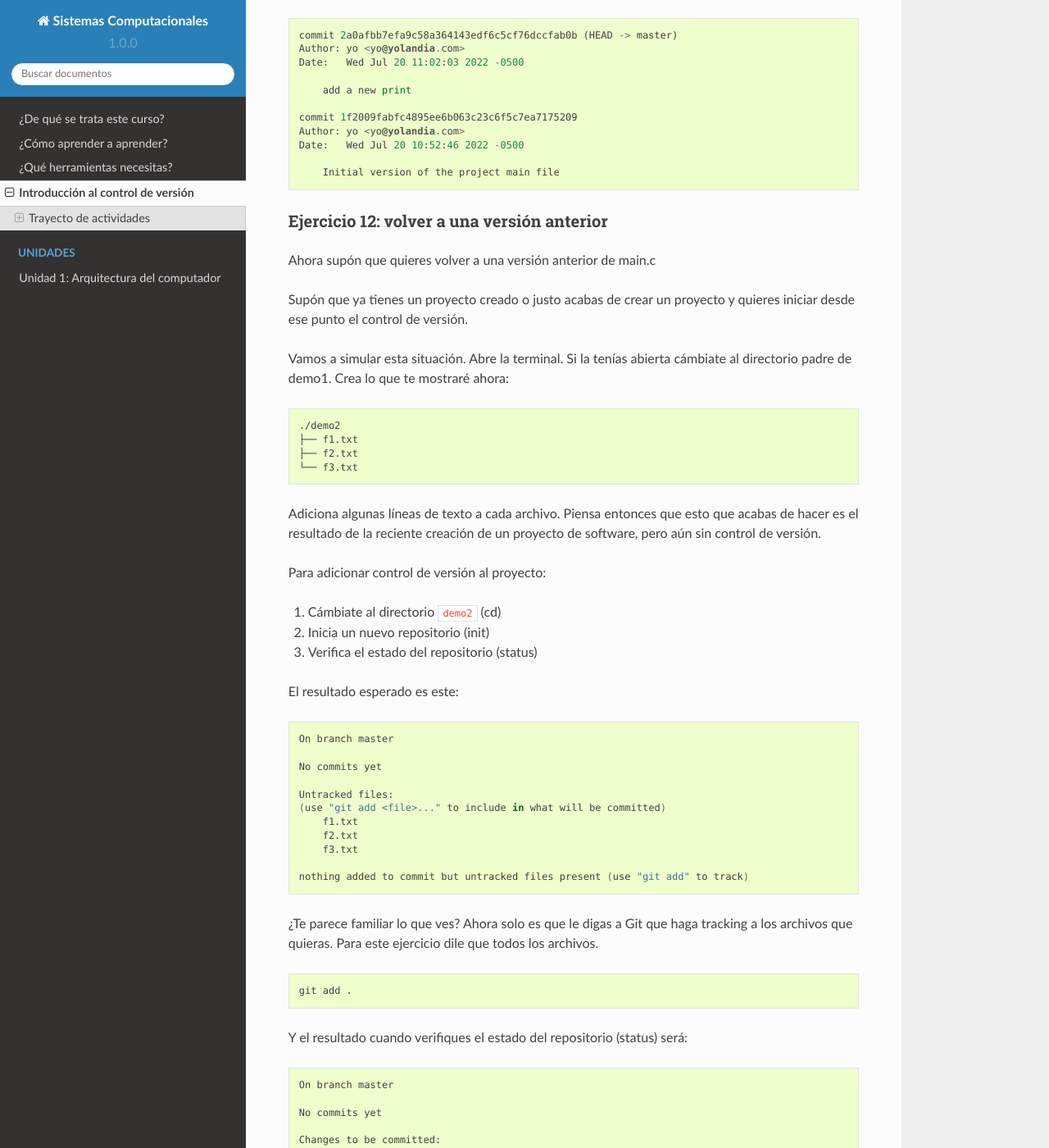
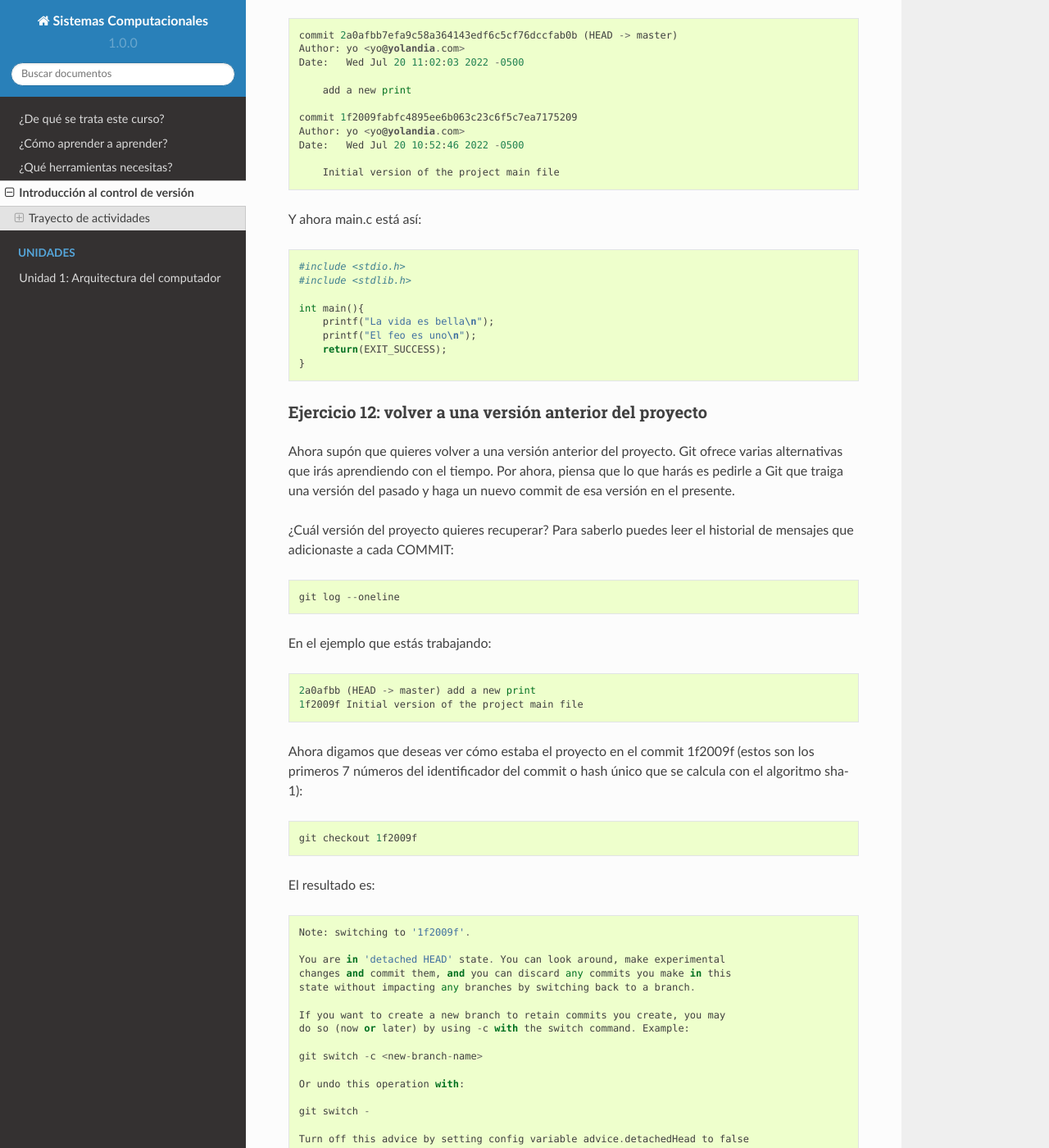
Before and after one commit to juanferfranco/SistemasComputacionales, a Sphinx documentation site: the page built from docs/_intro/introGit.rst, in a window 1280 px wide and 1400 px high, scrolled down 12467 px. Shown: the whole window at 82% size. Built offline with Sphinx 7.4.7 and the Read the Docs theme 2.0.0, drawn with Linux system fonts in a browser that asks for light colours; some of the changed text lies outside the part shown.

Commit message:
update git doc

```diff
--- a/docs/_intro/introGit.rst
+++ b/docs/_intro/introGit.rst
@@ -547,191 +547,286 @@ Te debe quedar algo así::
 
         Initial version of the project main file
 
-Ejercicio 12: volver a una versión anterior
-^^^^^^^^^^^^^^^^^^^^^^^^^^^^^^^^^^^^^^^^^^^^^^^^^^^
+Y ahora main.c está así::
 
-Ahora supón que quieres volver a una versión anterior
-de main.c
+    #include <stdio.h>
+    #include <stdlib.h>
+
+    int main(){
+        printf("La vida es bella\n");
+        printf("El feo es uno\n");
+        return(EXIT_SUCCESS);
+    }
 
 
+Ejercicio 12: volver a una versión anterior del proyecto
+^^^^^^^^^^^^^^^^^^^^^^^^^^^^^^^^^^^^^^^^^^^^^^^^^^^^^^^^^^
 
+Ahora supón que quieres volver a una versión anterior del proyecto.
+Git ofrece varias alternativas que irás aprendiendo con el tiempo. Por ahora,
+piensa que lo que harás es pedirle a Git que traiga una versión del pasado y haga
+un nuevo commit de esa versión en el presente.
 
+¿Cuál versión del proyecto quieres recuperar? Para saberlo puedes leer
+el historial de mensajes que adicionaste a cada COMMIT::
 
+    git log --oneline
 
+En el ejemplo que estás trabajando::
 
+    2a0afbb (HEAD -> master) add a new print
+    1f2009f Initial version of the project main file
 
-Supón que ya tienes un proyecto creado o justo acabas de crear un
-proyecto y quieres iniciar desde ese punto el control de versión.
+Ahora digamos que deseas ver cómo estaba el proyecto en el commit 1f2009f (estos son
+los primeros 7 números del identificador del commit o hash único que se calcula con
+el algoritmo sha-1)::
 
-Vamos a simular esta situación. Abre la terminal. Si la tenías abierta
-cámbiate al directorio padre de demo1. Crea lo que te mostraré ahora:
+    git checkout 1f2009f
 
-.. code-block:: bash
+El resultado es::
 
-    ./demo2
-    ├── f1.txt
-    ├── f2.txt
-    └── f3.txt
+    Note: switching to '1f2009f'.
 
-Adiciona algunas líneas de texto a cada archivo. Piensa entonces
-que esto que acabas de hacer es el resultado de la reciente creación
-de un proyecto de software, pero aún sin control de versión.
+    You are in 'detached HEAD' state. You can look around, make experimental
+    changes and commit them, and you can discard any commits you make in this
+    state without impacting any branches by switching back to a branch.
 
-Para adicionar control de versión al proyecto:
+    If you want to create a new branch to retain commits you create, you may
+    do so (now or later) by using -c with the switch command. Example:
 
-#. Cámbiate al directorio ``demo2`` (cd)
-#. Inicia un nuevo repositorio (init)
-#. Verifica el estado del repositorio (status)
+    git switch -c <new-branch-name>
 
-El resultado esperado es este:
+    Or undo this operation with:
 
-.. code-block:: bash
+    git switch -
 
-    On branch master
+    Turn off this advice by setting config variable advice.detachedHead to false
 
-    No commits yet
+    HEAD is now at 1f2009f Initial version of the project main file
 
-    Untracked files:
-    (use "git add <file>..." to include in what will be committed)
-        f1.txt
-        f2.txt
-        f3.txt
+Escribe el comando::
 
-    nothing added to commit but untracked files present (use "git add" to track)
+    git status
 
-¿Te parece familiar lo que ves? Ahora solo es que le digas a Git que haga
-tracking a los archivos que quieras. Para este ejercicio dile que todos los archivos.
+El resultado es::
 
-.. code-block:: bash
+    HEAD detached at 1f2009f
+    nothing to commit, working tree clean
 
-    git add .
+Ahora revisa el archivo main.c. ¿Qué concluyes hasta ahora? En este momento estás en
+un estado especial llamado detached HEAD. En este estado puedes jugar con el código y
+hacer ensayos y luego puedes descartar todo lo que hagas sin dañar lo que ya tenías. Mira
+que Git te dice qué debes hacer para conservar los experimentos o para descartarlos.
 
-Y el resultado cuando verifiques el estado del repositorio (status) será:
+En este caso, supon que solo quieres ver el estado del archivo main.c en el commit 1f2009f::
 
-.. code-block:: bash
+    #include <stdio.h>
+    #include <stdlib.h>
 
-    On branch master
+    int main(){
+        printf("La vida es bella\n");
+        return(EXIT_SUCCESS);
+    }
 
-    No commits yet
+¿Quieres volver main.c al último commit? Simplemente escribes::
 
-    Changes to be committed:
-    (use "git rm --cached <file>..." to unstage)
-        new file:   f1.txt
-        new file:   f2.txt
-        new file:   f3.txt
+    git switch -
 
-Entonces recuerda. Lo que acabas de hacer es decirle a Git que haga tracking a
-f1.txt, f2.txt y f3.txt. Además acabas de preparar en el STAGE los archivos
-que entrarán en la foto (commit). Realiza el commit y verifica el estado.
+Ahora main.c se verá así::
 
-Si verificas el historial en este punto, verás que acabas de iniciar el control
-de versión.
+    #include <stdio.h>
+    #include <stdlib.h>
 
-.. code-block:: bash
+    int main(){
+        printf("La vida es bella\n");
+        printf("El feo es uno\n");
+        return(EXIT_SUCCESS);
+    }
 
-    commit 6c2e0fc824981b406c68dccc9ef34ad86f9ea8e4 (HEAD -> master)
-    Author: jfupb <juanf.franco@upb.edu.co>
-    Date:   Thu Jan 13 09:11:27 2022 -0500
+Luego de analizar las dos versiones de main.c decides que vas a conservar la versión del
+commit 1f2009f. Para que compares escribe::
 
-        init repo
+    git log --oneline
+
+El resultado::
+
+    2a0afbb (HEAD -> master) add a new print
+    1f2009f Initial version of the project main file
+
+Ahora::
+
+    git revert HEAD
+
+El resultado::
+
+    [master 882d93e] Revert "add a new print"
+    1 file changed, 1 deletion(-)
+
+Y si observas el historial::
+
+    git log --oneline
+
+Verás::
+
+    882d93e (HEAD -> master) Revert "add a new print"
+    2a0afbb add a new print
+    1f2009f Initial version of the project main file
+
+Si abres el archivo main.c::
+
+    #include <stdio.h>
+    #include <stdlib.h>
+
+    int main(){
+        printf("La vida es bella\n");
+        return(EXIT_SUCCESS);
+    }
+
+Entonces el comando::
+
+    git revert HEAD
+
+Hace un ``revert`` del commit ``2a0afbb`` creando un nuevo commit, el ``882d93e``, con el
+estado del proyecto en el commit ``1f2009f``.
+
 
 Ejercicio 13: configura GitHub
 ^^^^^^^^^^^^^^^^^^^^^^^^^^^^^^^^^^^^^^^^^^^^^^^^^^
 
-Ahora te pediré que compartas el repositorio local ``demo2`` con el mundo.
+Ahora te pediré que compartas el repositorio local ``project1`` con el mundo.
 Para hacerlo necesitarás usar GitHub.
 
-#. Crea una cuenta en GitHub o usa la que ya tienes.
-#. Descarga e instala la `GitHub cli <https://cli.github.com/>`__ de
-   `aquí <https://github.com/cli/cli#installation>`__. Recuerda seleccionar
-   la opción adecuada según tu sistema operativo y plataforma de hardware.
-#. Abre una terminal y ejecuta el comando:
+Abre una terminal y ejecuta el comando::
 
-   .. code-block:: bash
+       gh auth logout
 
-       gh auth login
+Este comando termina la sesión del cliente de Git de tu computador con el servidor de
+Github. Ten presente que esto lo haces cuando compartes computador con otros compañeros,
+pero si estás trabajando con tu computador personal no es necesario.
 
-   El comando anterior te permitirá autorizar el acceso de tu computador
-   a tu cuenta en GitHub por medio de un proceso interactivo entre la terminal
-   y el browser.
+Ahora conecta el cliente local de git con tu cuenta de GitHub::
+
+    gh auth login
+
+Acepta todas las opciones por defecto. Una vez hagas todo correctamente saldrá algo similar
+a esto::
+
+    ✓ Authentication complete.
+    - gh config set -h github.com git_protocol https
+    ✓ Configured git protocol
+    ✓ Logged in as juanferfranco
+
+
+El comando anterior te permitirá autorizar el acceso de tu computador
+a tu cuenta en GitHub por medio de un proceso interactivo entre la terminal
+y el browser.
 
 Ejercicio 14: comparte tu trabajo usando GitHub
 ^^^^^^^^^^^^^^^^^^^^^^^^^^^^^^^^^^^^^^^^^^^^^^^^^^
 
-Abre la terminal y cámbiate al directorio demo2. Ejecuta el siguiente comando:
+Ahora ejecuta el siguiente comando::
 
-.. code-block:: bash
+    gh repo create project1 --public --source=. --push --remote=origin
 
-    gh repo create demo2 --public --source=. --push --remote=upstream
+Si todo sale bien verás esto::
 
-``gh repo create demo2`` te permiten crear el repositorio remoto demo2 en
-GitHub. ``--public`` hace que el repositorio sea público y lo puedas compartir
+    ✓ Created repository juanferfranco/project1 on GitHub
+    ✓ Added remote https://github.com/juanferfranco/project1.git
+    ✓ Pushed commits to https://github.com/juanferfranco/project1.git
+    ➜  project1 git:(master)
+
+¿Qué estás haciendo? ``gh repo create project1``  te permiten crear el repositorio
+remoto project1 en GitHub. ``--public`` hace que el repositorio sea público y lo puedas compartir
 con cualquier persona. ``--source=.`` especifica en dónde está el
-repositorio. ``--push`` permite enviar todos los commits locales al repositorio
-remoto. Finalmente, ``--remote=upstream`` permite asignarle un nombre corto
-al servidor remoto, en este caso upstream.
+repositorio local que enviarás a Internet. ``--push`` permite enviar todos los commits locales al repositorio
+remoto. Finalmente, ``--remote=origin`` permite asignarle un nombre corto
+al servidor remoto, en este caso ``origin``.
 
-Ingresa al sitio: https://github.com/TU_USUARIO/demo2 para observar tu repositorio
+Ingresa al sitio: https://github.com/TU_USUARIO/project1 para observar tu repositorio
 en GitHub. NO OLVIDES modificar la cadena ``TU_USUARIO`` con tu nombre de usuario
 en GitHub.
 
 Ejercicio 15: actualiza tu repositorio remoto
 ^^^^^^^^^^^^^^^^^^^^^^^^^^^^^^^^^^^^^^^^^^^^^^^^^^
 
-Realiza los siguientes pasos:
+Ahora modifica de nuevo el archivo main.c así::
 
-#. Modifica f1.txt
-#. Realiza un commit con los cambios
+    #include <stdio.h>
+    #include <stdlib.h>
 
-Verifica el estado del repositorio:
+    int main(){
+        printf("La vida es bella!!!\n");
+        return(EXIT_SUCCESS);
+    }
 
-.. code-block:: bash
+Realiza un commit en el respositorio local::
 
-    git status
+    git commit -am "add exclamation marks"
+
+
+¿Notaste algo? En un solo paso pasate main.c a la zona de fotos (STAGE) y
+realizaste el commit.
+
+Verifica el estado del repositorio::
 
     On branch master
-    Your branch is ahead of 'upstream/master' by 1 commit.
+    Your branch is ahead of 'origin/master' by 1 commit.
     (use "git push" to publish your local commits)
 
     nothing to commit, working tree clean
 
-Observa el mensaje ``Your branch is ahead of 'upstream/master' by 1 commit.``
+Observa el mensaje ``Your branch is ahead of 'origin/master' by 1 commit.``
 Git detecta que tu repositorio local está adelantado un commit con respecto
 al repositorio remoto. Observa que el propio Git te dice cómo actualizar
-el repositorio remoto:
-
-.. code-block:: bash
+el repositorio remoto::
 
     git push
 
-Vuelve el verificar el estado:
-
-.. code-block:: bash
+Vuelve el verificar el estado::
 
     git status
 
+Y el resultado será::
+
     On branch master
-    Your branch is up to date with 'upstream/master'.
+    Your branch is up to date with 'origin/master'.
 
     nothing to commit, working tree clean
 
-Y finalmente el historial:
 
-.. code-block:: bash
+Y finalmente vuelve a mirar el historial del proyecto::
 
-    commit 74f273a64864279df506e95ba496dc2a521cb876 (HEAD -> master, upstream/master)
-    Author: jfupb <juanf.franco@upb.edu.co>
-    Date:   Thu Jan 13 11:31:50 2022 -0500
+    git log
 
-        add LINEA 14 to test my remote
+El resultado será::
 
-    commit 6c2e0fc824981b406c68dccc9ef34ad86f9ea8e4
-    Author: jfupb <juanf.franco@upb.edu.co>
-    Date:   Thu Jan 13 09:11:27 2022 -0500
+    commit 56cef2b7d4a8f6fd03dcf302890d4e110cccb861 (HEAD -> master, origin/master)
+    Author: yo <yo@yolandia.com>
+    Date:   Wed Jul 20 16:02:12 2022 -0500
 
-        init repo
+        add exclamation marks
 
-Mira el texto ``(HEAD -> master, upstream/master)``. Indica que tu repositorio
+    commit 882d93e233a7634ae03566c267f5cb9e55a42f45
+    Author: yo <yo@yolandia.com>
+    Date:   Wed Jul 20 15:22:00 2022 -0500
+
+        Revert "add a new print"
+
+        This reverts commit 2a0afbb7efa9c58a364143edf6c5cf76dccfab0b.
+
+    commit 2a0afbb7efa9c58a364143edf6c5cf76dccfab0b
+    Author: yo <yo@yolandia.com>
+    Date:   Wed Jul 20 11:02:03 2022 -0500
+
+        add a new print
+
+    commit 1f2009fabfc4895ee6b063c23c6f5c7ea7175209
+    Author: yo <yo@yolandia.com>
+    Date:   Wed Jul 20 10:52:46 2022 -0500
+
+        Initial version of the project main file
+
+Mira el texto ``(HEAD -> master, origin/master)``. Indica que tu repositorio
 local y remoto apuntan al mismo commit.
 
 Ejercicio 16: repasa (evaluación formativa)
@@ -741,12 +836,11 @@ En este punto te pediré que descanses un momento. En este
 ejercicio vas a repasar el material que has trabajo. Te pediré
 que hagas lo siguiente:
 
-#. Crea un directorio llamado demo3. Ten presente cambiarte
-   primero al directorio padre de demo2. NO DEBES tener un repositorio
-   en otro repositorio (se puede hacer, pero aprenderás la manera adecuada
-   de hacerlo luego).
+#. Crea un directorio llamado project2. Ten presente cambiarte
+   primero al directorio padre de project1. NO DEBES tener un repositorio
+   en otro repositorio.
 #. Inicia un repositorio allí.
-#. Crea unos cuantos archivos.
+#. Crea unos cuantos archivos de texto.
 #. Dile a Git que haga tracking de esos archivos.
 #. Realiza un primer commit.
 #. Crea un repositorio remoto en GitHub que esté sincronizado con
@@ -759,15 +853,9 @@ Ejercicio 17: clona un repositorio de GitHub
 ^^^^^^^^^^^^^^^^^^^^^^^^^^^^^^^^^^^^^^^^^^^^^^^^^
 
 Ahora vas a descargar un repositorio de GitHub. Cámbiate al directorio padre
-de demo3. Escribe el comando:
+de project2. Escribe el comando::
 
-.. code-block:: bash
-
-    gh repo clone juanferfrancoudea/demo4
-
-.. note::
-
-    También puedes usar el comando git clone https://github.com/juanferfrancoudea/demo4.git
+    git clone https://github.com/juanferfrancoudea/demo4.git
 
 Cámbiate al directorio demo4.
 
@@ -776,15 +864,11 @@ Cámbiate al directorio demo4.
 #. Realiza un cambio a f1.txt.
 #. Realiza un commit al repositorio local.
 
-Ahora trata de actualizar el repositorio remoto con:
-
-.. code-block:: bash
+Ahora trata de actualizar el repositorio remoto con::
 
     git push
 
-Deberías obtener un mensaje similar a este:
-
-.. code-block:: bash
+Deberías obtener un mensaje similar a este::
 
     remote: Permission to juanferfrancoudea/demo4.git denied to juanferfranco.
     fatal: unable to access 'https://github.com/juanferfrancoudea/demo4.git/': The requested URL returned error: 403
@@ -806,7 +890,7 @@ Ejercicio 18: repasa (evaluación formativa)
 ^^^^^^^^^^^^^^^^^^^^^^^^^^^^^^^^^^^^^^^^^^^^^^^^^
 
 Ha llegado la hora de volver a repasar TODOS los comandos que has aprendido.
-Actualiza tu lista de comandos y escribe al frente de cada uno con tus palabras
+Actualiza tu lista de comandos y escribe al frente de cada uno, con tus palabras,
 qué hace. En este punto ya deberías tener más claridades. Por tanto, revisa de nuevo
 la redacción de los comandos que ya tenías.
 
@@ -838,7 +922,7 @@ Sigue estos pasos:
 
 * Abre un browser e ingresa a tu cuenta de GitHub. ASEGÚRATE POR FAVOR que estás
   en tu cuenta.
-* Abre una nueva pestaña e ingresa a `este <https://classroom.github.com/a/-RlC33Hq>`__ sitio.
+* Abre una nueva pestaña e ingresa a `este <https://classroom.github.com/a/sXNRDAEb>`__ sitio.
 * Busca y selecciona tu nombre y ID. Esta operación ENLAZARÁ tu cuenta de GitHub con tu nombre
   y ID.
 * Por último acepta la tarea.
@@ -846,7 +930,9 @@ Sigue estos pasos:
 * Abre tu nuevo repositorio en otra pestaña.
 * Selecciona el menú Actions y dale click al botón ``Enable Actions on this
   repository``. Si no aparece el botón es porque ya están habilitadas las acciones.
-* Descarga el repositorio a tu computador.
+* CLONA el repositorio a tu computador. En tu repositorio despliega el botón ``Code``, selecciona
+  la pestaña http y copia la URL de tu repositorio. Usa esta URL con el comando git clone. Recuerda
+  NO CLONAR el respositorio dentro de otro repositorio LOCAL.
 * Ingresa al directorio ``dirTest/project``.
 * Lee el archivo ``README.md``. Lo puedes hacer en tu computador y en Internet. Cuando
   lo leas en tu computador verás que está escrito en un lenguaje llamado
@@ -907,8 +993,8 @@ Sigue estos pasos:
             fclose(inFile);
         }
 
-            exit(EXIT_SUCCESS);
-        }
+        exit(EXIT_SUCCESS);
+    }
 
 * Salva wcat.c y realiza un commit.
 * Luego sincroniza con el repositorio remoto (push). Esto hará que se disparen
@@ -932,9 +1018,8 @@ cual se escribió el archivo README.md. Se trata del lenguaje Markdown que será
 el mismo que utilizarás para escribir la documentación de tus entregas. Como
 te comenté antes, no tienes de qué preocuparte, realmente es muy fácil.
 
-#. Crea un directorio llamado demo6. Ten presente cambiarte
-   primero al directorio padre donde están almacenados los demos anteriores.
-#. Ahora crea un directorio llamado code y cámbiate a ese directorio.
+#. Crea un directorio llamado project4. Ten presente cambiarte
+   primero al directorio padre donde están almacenados los projects anteriores.
 #. Inicia un repositorio allí.
 #. Crea unos cuantos archivos.
 #. Dile a Git que haga tracking de esos archivos.
@@ -954,36 +1039,19 @@ te comenté antes, no tienes de qué preocuparte, realmente es muy fácil.
 
 Hasta aquí nada nuevo, ¿Verdad?
 
-#. Ingresa a GitHub y selecciona el menú Wiki.
-#. Click en el botón Create the first page.
+#. Ingresa a GitHub y selecciona la opción Create New File en el botón ``Add file``.
+#. Le vas a poner de nombre ``README.md``.
 #. Verás que se abre un editor en el cual podrás añadir tu documentación. Además
-   podrás formatearlo en lenguaje Markdown utilizando las ayudas gráficas.
-#. Cambia el título del documento por ``DOCUMENTACIÓN DEL DEMO 6``.
-#. Indica que ese texto tendrá formato ``h1``.
+   podrás formatearlo en lenguaje Markdown.
+#. En `este <https://www.markdownguide.org/cheat-sheet/>`__ sitio puedes encontrar una
+   cheat sheet del lenguaje.
+#. Cambia el título del documento por ``DOCUMENTACIÓN DEL PROJECT 4``.
+#. Indica que ese texto tendrá formato ``h1`` colocando el símbolo ``#`` antes del título.
 #. Puedes hacer click en el menú ``preview`` para que puedas ver cómo te va quedando el
    documento.
-#. Ahora te pediré que explores las demás ayudas gráficas para insertar imágenes,
-   hipervínculos, títulos de tipo h2 y h3, negrita, itálica, resaltado y listas ordenadas
-   y no ordenadas.
+#. Ahora te pediré que insertes una imagen, un hipervínculo, un título de tipo h2 y otro tipo h3,
+   escribas unas cuantas líneas de texto y coloques una palabra en negrita, itálica y resaltada,
+   crea una lista ordenada y una lista no ordenada.
 #. A medida que experimentas ve observando en preview cómo te queda.
-#. Una vez termines, dale click al botón ``save page``.
-#. Ahora copia la URL que aparece en ``Clone this wiki locally``.
-#. Cámbiate al directorio demo6.
-#. Clona el repositorio con la documentación así:
-
-   .. code-block:: bash
-
-       git clone https://github.com/juanferfranco/demo6.wiki.git
-
-Notarás que se ha creado el directorio ``demo6.wiki`` y en el interior un archivo
-llamado Home.md. Si lo abres podrás ver el código de tu documentación. En este punto
-puedes elegir si quieres seguir editando tu documentación localmente o en GitHub; sin
-embargo, para terminar el ejercicio y practicar un poco más te voy a pedir que
-modifiques localmente el documento Home.md y añadas lo siguiente, pero ten en cuenta
-que por cada paso puedes ir realizando un commit local y luego sincronizando con
-el repositorio remoto.
-
-#. Un subtítulo h2.
-#. Un texto. En el cuerpo del texto coloca algo en negrita, en itálica y resaltado.
-#. Agrega una imagen.
-#. Agrega una lista ordenada y no ordenada que contengan hipervínculos.
+#. Una vez termines, dale click al botón ``Commit changes``.
+#. Regresa al inicio del repositorio para que veas tu obra de arte.
```
Also changed, not shown: other parts of docs/_intro/introGit.rst (+1 -1 lines).
